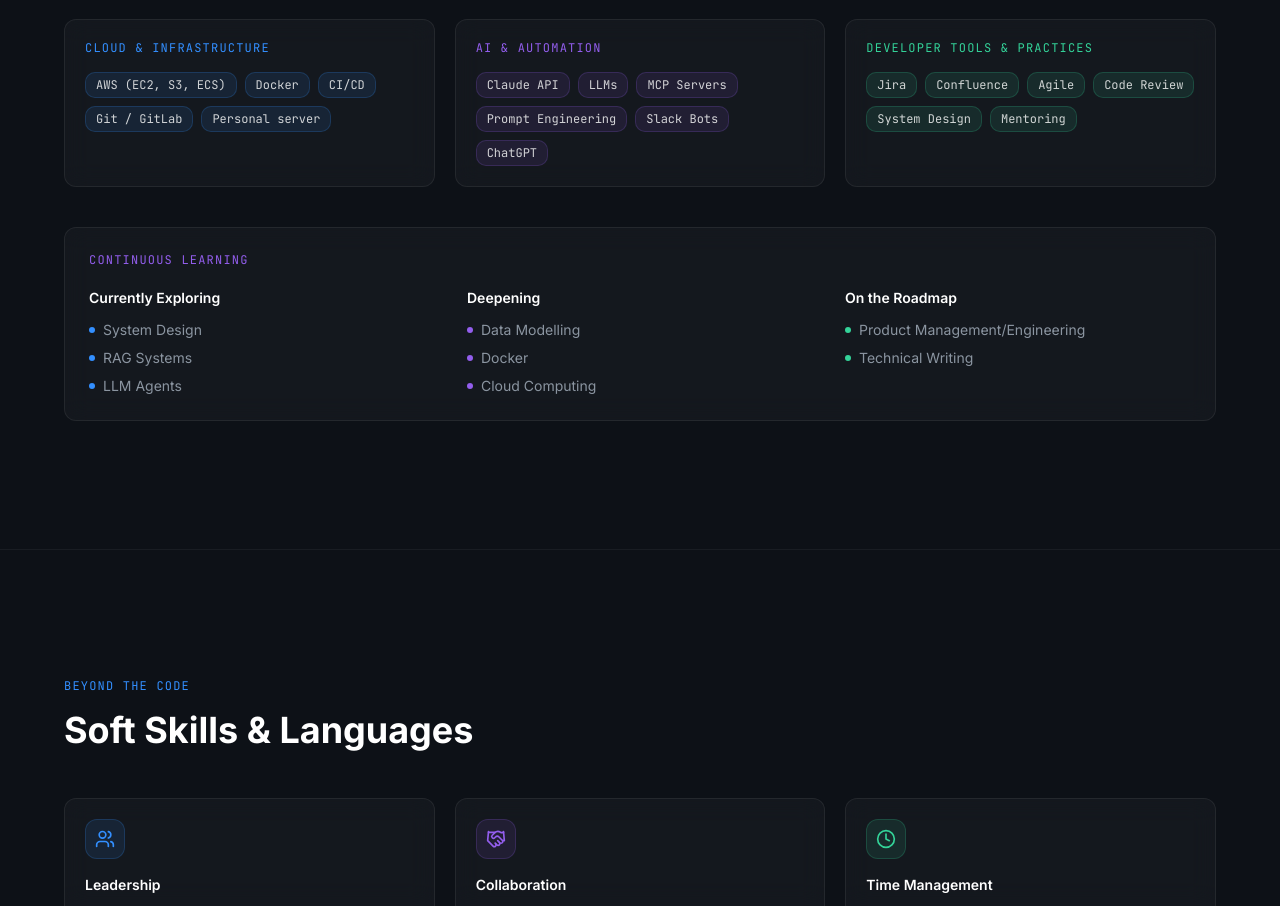
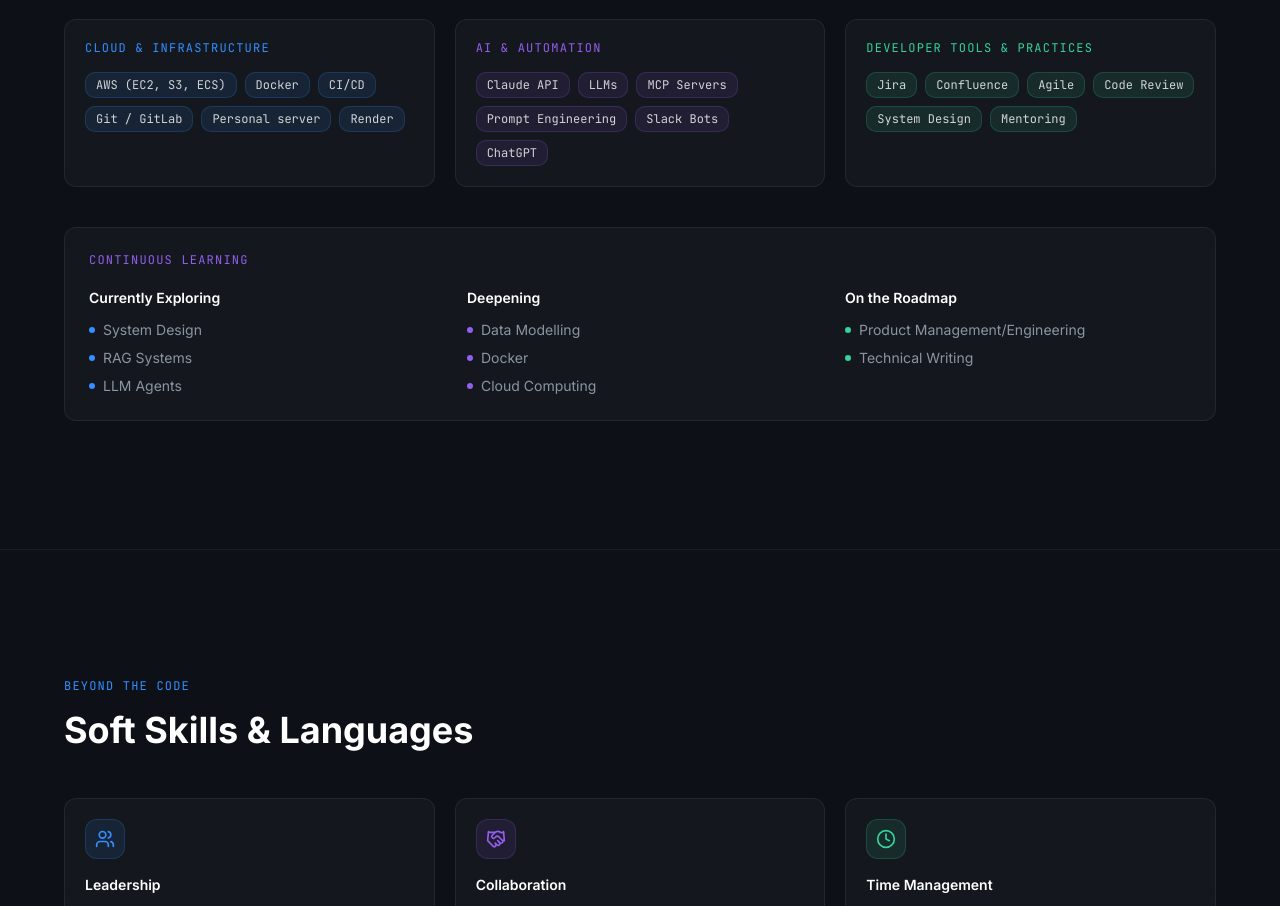
Before and after one commit to ghostbustersrock/luca_santarelli_portfolio_website, a React (Vite) app: page / in a window 1280 px wide. Shown: the part 5135-6041 px from the top of the page. Built offline with nearby package versions, Linux system fonts and the light colour scheme; no server answers.

Commit message:
Added Render to cloud and infrastructure skill

```diff
--- a/src/components/portfolio/TechnicalSkillsSection.jsx
+++ b/src/components/portfolio/TechnicalSkillsSection.jsx
@@ -24,7 +24,7 @@ const skillGroups = [
     label: "Cloud & Infrastructure",
     color: "text-blue",
     bg: "bg-blue/10 border-blue/20",
-    skills: ["AWS (EC2, S3, ECS)", "Docker", "CI/CD", "Git / GitLab", "Personal server"],
+    skills: ["AWS (EC2, S3, ECS)", "Docker", "CI/CD", "Git / GitLab", "Personal server", "Render"],
   },
   {
     label: "AI & Automation",
```
